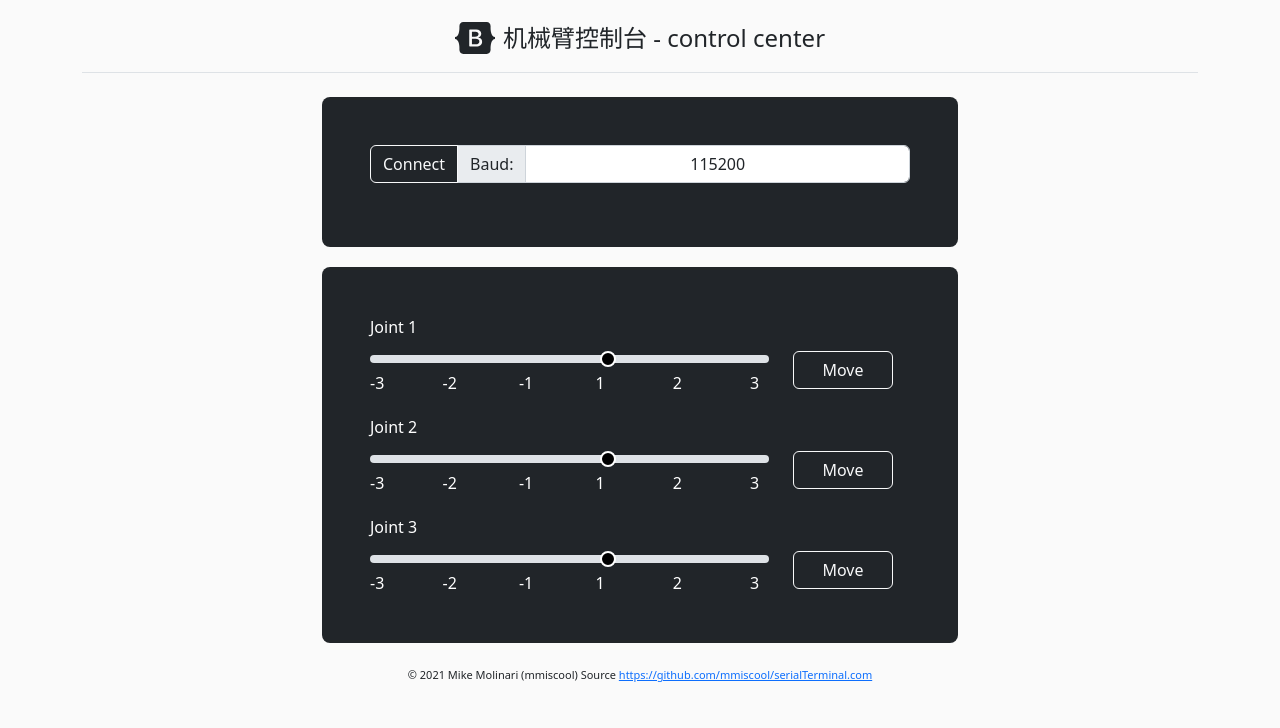
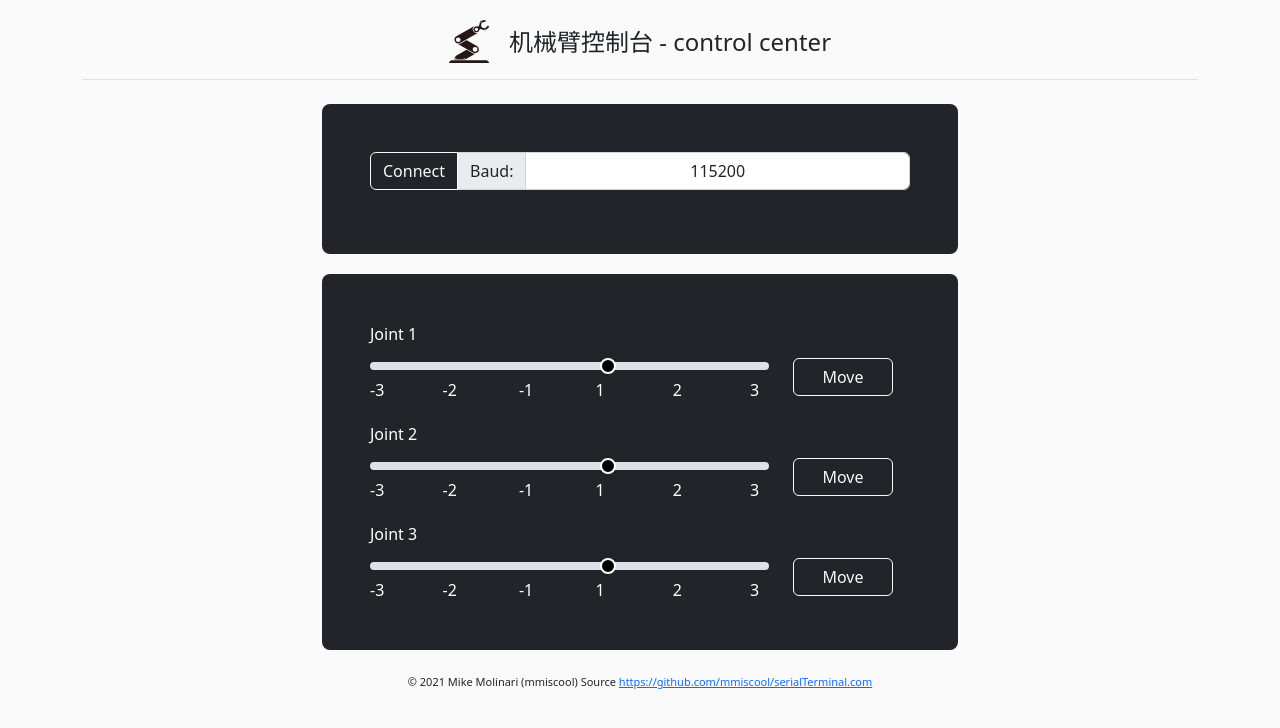
Before and after one commit to Willow233/serialTerminal_test, a plain HTML site: page index-150lines.html in a window 1280 px wide. Drawn offline with nearby package versions, Linux system fonts and the light colour scheme.

Commit message:
增加原创LOGO

```diff
--- a/index-150lines.html
+++ b/index-150lines.html
@@ -31,6 +31,7 @@
     }
 </style>
 <meta name="viewport" content="width=device-width, initial-scale=1.0">
+<link rel="shortcut icon" href="./favicon.ico" type="image/x-icon">
 <title>Fastest Serial terminal in your browser for Chrome.</title>
 <meta name="Description" content="Set your baud speed and hit connect.
  A serial terminal that runs with out any plugins in chrome.">
@@ -39,12 +40,7 @@
     <!-- 标题 -->
     <header class="pb-3 mb-4 border-bottom ">
         <div class="d-flex align-items-center text-dark text-decoration-none justify-content-center">
-            <svg xmlns="http://www.w3.org/2000/svg" width="40" height="32" class="me-2" viewBox="0 0 118 94" role="img">
-                <title>Bootstrap</title>
-                <path fill-rule="evenodd" clip-rule="evenodd"
-                    d="M24.509 0c-6.733 0-11.715 5.893-11.492 12.284.214 6.14-.064 14.092-2.066 20.577C8.943 39.365 5.547 43.485 0 44.014v5.972c5.547.529 8.943 4.649 10.951 11.153 2.002 6.485 2.28 14.437 2.066 20.577C12.794 88.106 17.776 94 24.51 94H93.5c6.733 0 11.714-5.893 11.491-12.284-.214-6.14.064-14.092 2.066-20.577 2.009-6.504 5.396-10.624 10.943-11.153v-5.972c-5.547-.529-8.934-4.649-10.943-11.153-2.002-6.484-2.28-14.437-2.066-20.577C105.214 5.894 100.233 0 93.5 0H24.508zM80 57.863C80 66.663 73.436 72 62.543 72H44a2 2 0 01-2-2V24a2 2 0 012-2h18.437c9.083 0 15.044 4.92 15.044 12.474 0 5.302-4.01 10.049-9.119 10.88v.277C75.317 46.394 80 51.21 80 57.863zM60.521 28.34H49.948v14.934h8.905c6.884 0 10.68-2.772 10.68-7.727 0-4.643-3.264-7.207-9.012-7.207zM49.948 49.2v16.458H60.91c7.167 0 10.964-2.876 10.964-8.281 0-5.406-3.903-8.178-11.425-8.178H49.948z"
-                    fill="currentColor"></path>
-            </svg>
+            <img src="./pics/logoZ-black.svg" style="width: 40px; margin-right: 20px;" />
             <span class="fs-4">机械臂控制台 - control center</span>
         </div>
     </header>
```
Also changed, not shown: README.md, favicon.ico (added), pics/index3.0 .PNG (added), pics/logoZ-black.svg (added), pics/logoZ.svg (added).
